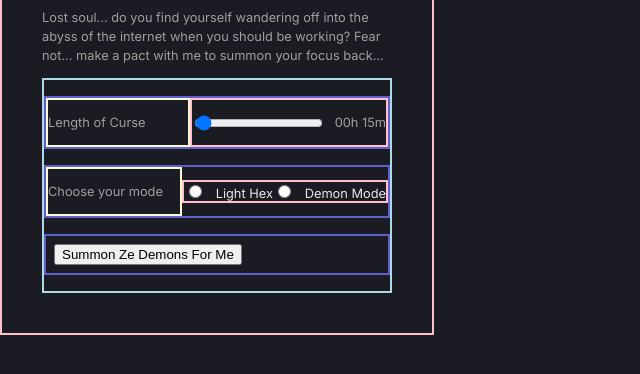
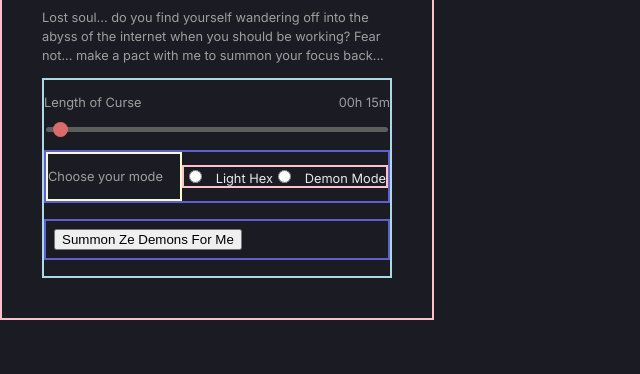
Before and after one commit to joycetn/stormhacksv2, a browser extension: page index.html in a window 1280 px wide. Shown: the part 314-688 px from the top of the page, without its empty margins (0-640 px from the left). Drawn offline with Linux system fonts and the light colour scheme.

Commit message:
Updated slider

```diff
--- a/index.css
+++ b/index.css
@@ -107,10 +107,39 @@ p {
 /* ==============================
    Slider Container
 ================================== */
+.slider-header {
+    display: flex; /* Use flexbox to place items side by side */
+    justify-content: space-between; /* Space out the text and the timer */
+    align-items: center; /* Align vertically */
+}
+
 .slider-container {
-    display: flex; /* Use flexbox to keep the slider and text on one line */
-    align-items: center; /* Center items vertically */
-    justify-content: space-between; /* Adjust spacing between slider and text */
+    display: flex; /* Use flexbox to center the slider */
+    justify-content: center; /* Center the slider horizontally */
+    width: 100%; /* Full width of the parent container */
+    margin: 0 auto; /* Ensure the slider is centered */
+}
+
+input[type="range"] {
+    width: 100%; /* Set slider width to 100% of the parent (which is 350px in this case) */
+    max-width: 350px; /* Ensure the slider doesn't exceed the width of the blue box */
+    -webkit-appearance: none; /* Remove default styling */
+    appearance: none; /* Remove default styling */
+    height: 5px; /* Thinner line */
+    background: #5D5D5D; /* Background color */
+    outline: none; /* Remove outline */
+    border-radius: 5px; /* Rounded edges */
+}
+
+/* slider button */
+input[type="range"]::-webkit-slider-thumb {
+    appearance: none; /* Remove default styling */
+    width: 15px; /* Thumb width */
+    height: 15px; /* Thumb height */
+    background: #D96B6B; /* Thumb color */
+    border-radius: 50%;
+    cursor: pointer; /* Pointer cursor */
+
 }
 
 
--- a/index.html
+++ b/index.html
@@ -25,18 +25,16 @@
 
     <!-- Rounded switch -->
     <div class="parent-container" >
-        <div class="row">
-            <div class="column-1">
+
+        <div class="column">
+            <div class="slider-header">
                 <p>Length of Curse</p>
+                <p id="rangeValue" class="range-display">01h 00m</p> <!-- Display time on the same line -->
             </div>
-            <div class="column-2">
-                <div class="slider-container">
-                    <input type="range" min="0" max="730" step="15" value="15" class="duration" id="myRange">
-                    <p id="rangeValue" class="range-display">01h 00m</p> <!-- Updated to show 00h 15m -->
-                </div>
+            <div class="slider-container">
+                <input type="range" min="0" max="730" step="15" value="15" class="duration" id="myRange">
             </div>
         </div>
-
 
         <div class = "row">
             <div class = "column-1">
```
